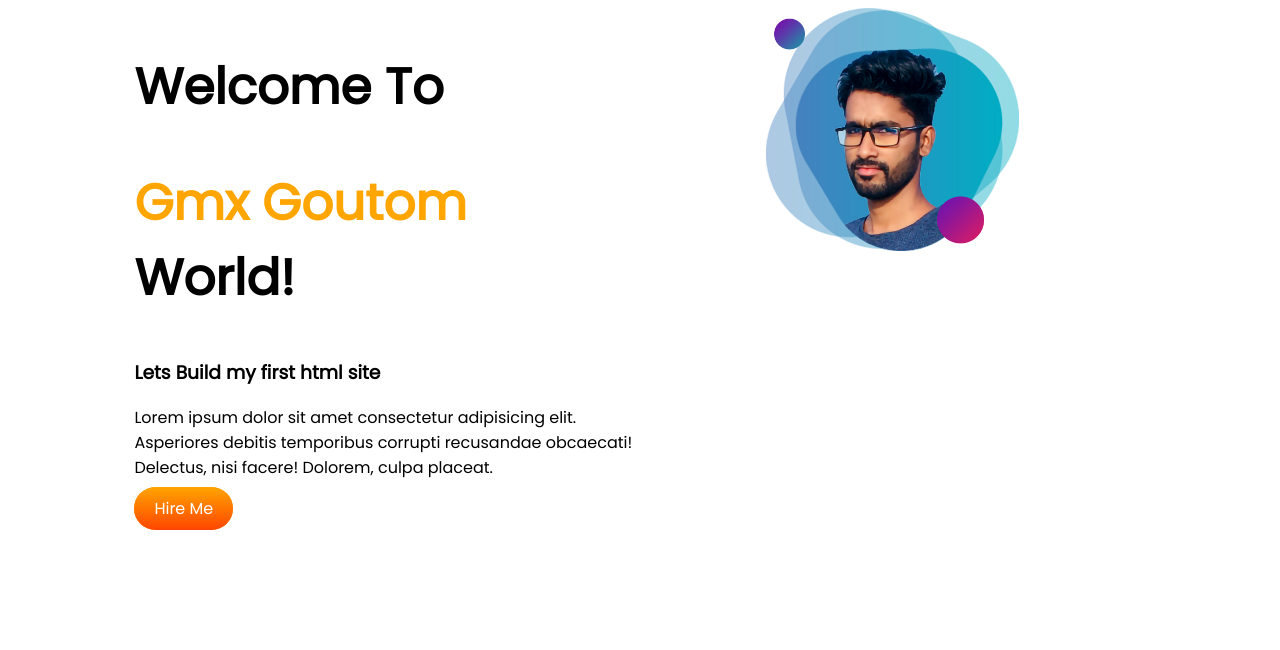
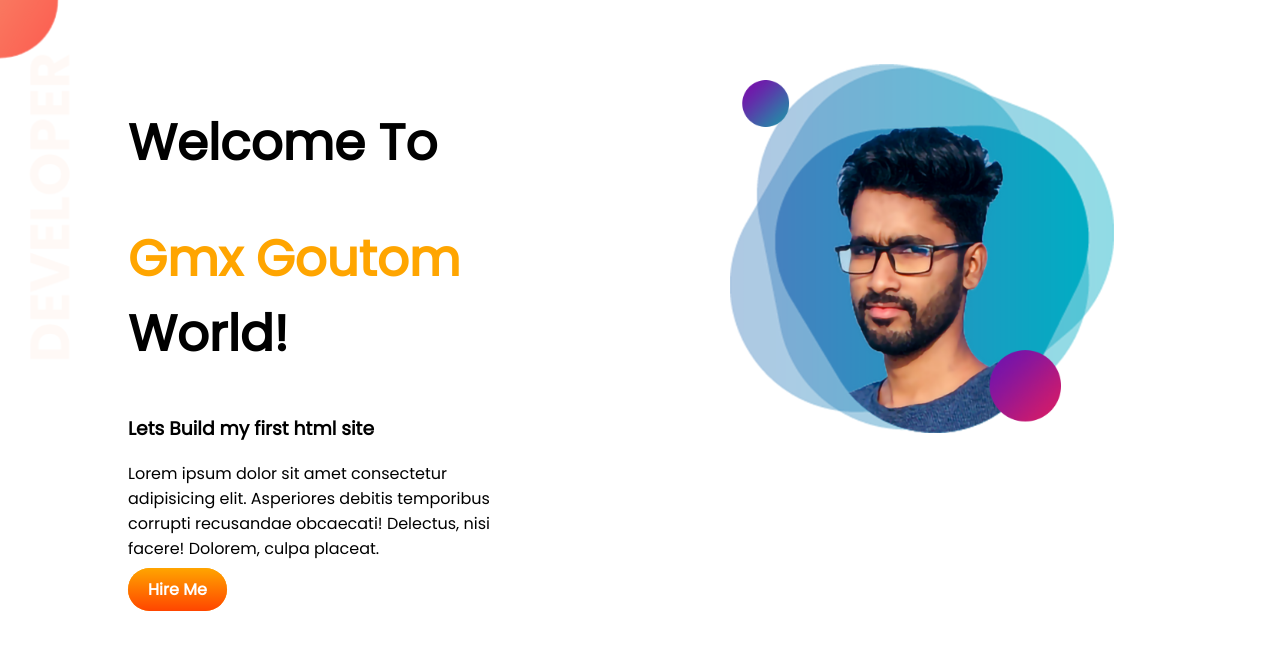
Before and after one commit to gmxgoutom/portfolio, a plain HTML site: page index.html in a window 1280 px wide. Drawn offline with Linux system fonts and the light colour scheme.

Commit message:
first section done

```diff
--- a/index.html
+++ b/index.html
@@ -14,7 +14,7 @@
 
 <body>
 
-    <section>
+    <section class="top-section">
         <div class="half-width">
             <h1>Welcome To</h1>
             <h1 class="gmx goutom"> <span>Gmx Goutom</span> World!</h1>
--- a/style.css
+++ b/style.css
@@ -1,5 +1,6 @@
 body{
     font-family: 'Poppins', sans-serif;
+    margin: 0%;
 }
 h1{
     font-size: 50px;
@@ -13,18 +14,25 @@ section{
 }
 .half-width{
     width: 50%;
+    margin-top: 5%;
     padding-left: 10%;
+    padding-right: 10%;
 }
 .half-width img{
-    width: 50%;
+    width: 100%;
+    margin-left: -10%;
 
 }
 .hire-button{
     text-decoration: none;
     color: white;
-    font-weight: ;
+    font-weight: 700;
     background-color: orange;
     padding: 10px 20px;
     border-radius: 50px;
     background-image: linear-gradient(orange, orangered);
 }
+.top-section{
+    background-image: url(images/top-banner.png);
+    background-repeat: no-repeat;
+}
```
